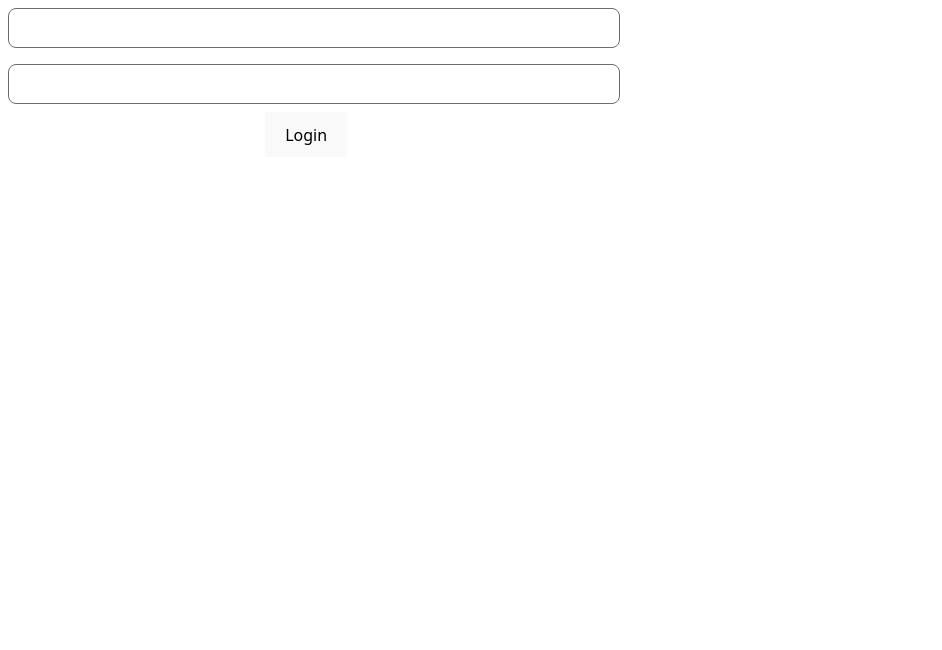
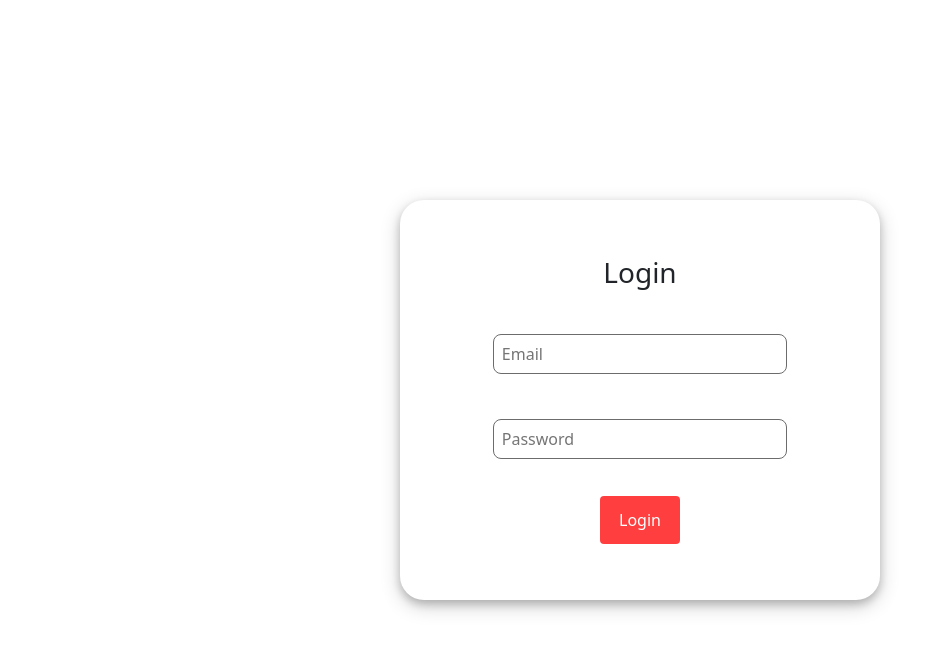
Before and after one commit to rohitchelat2/Messenger, a React (Vite) app in the folder client/: page / in a window 1280 px wide. Shown: the top 650 px of the page, without its empty margins (0-942 px from the left). Built offline with nearby package versions, Linux system fonts and the light colour scheme.

Commit message:
register_login

```diff
--- a/client/src/App.css
+++ b/client/src/App.css
@@ -22,6 +22,26 @@
   margin: auto;
   box-shadow: 0 4px 8px 0 rgba(0, 0, 0, 0.2), 0 6px 20px 0 rgba(0, 0, 0, 0.19);
 }
+
+
+.login-container {
+  width: 100%;
+  height: 100%;
+  max-width: 480px;
+  max-height: 400px;
+  align-self: center;
+  display: flex;
+  flex-direction: column;
+  justify-content: space-between;
+  align-items: center;
+  background-color: #ffffff;
+  padding: 7vh;
+  border-radius: 3vh;
+  margin: auto;
+  box-shadow: 0 4px 8px 0 rgba(0, 0, 0, 0.2), 0 6px 20px 0 rgba(0, 0, 0, 0.19);
+}
+
+
 .input-container{
   width: 80%;
   display: flex;
@@ -39,3 +59,22 @@ input{
   background-color: #ffffff;
   color: black;
 }
+button{
+
+  height: 6vh;
+
+  display: flex;
+  align-items: center;
+  justify-content: center;
+  border-radius: .5vh;
+  border: none;
+  background-color: #ff3f3f;
+  color: white;
+  cursor: pointer;
+}
+
+button:disabled {
+  background-color: #d2d2d2;
+  color: #6c6c6c;
+  cursor: not-allowed;
+}
--- a/client/src/api/userApi.js
+++ b/client/src/api/userApi.js
@@ -13,7 +13,7 @@ export const login = async (email, password) => {
 
     try {
         const response = await API.post(`/login`, { email, password });
-        console.log(response)
+
         //localStorage.setItem("token", response.data.token); // Save token
         return response.data;
     } catch (error) {
@@ -24,13 +24,27 @@ export const login = async (email, password) => {
 };
 
 export const register = async (email, username, password) => {
-    console.log(email,password)
+
      try {
          const response = await API.post(`/register`, { email, username,password });
-         console.log(response.data)
+
          return response.data;
      } catch (error) {
          throw error.response?.data || "Login failed";
      }
 
 };
+
+
+
+export const logout = async () => {
+
+     try {
+         const response = await API.get(`/logout`);
+
+         return response.data;
+     } catch (error) {
+         throw error.response?.data || "Logout failed";
+     }
+
+};
--- a/client/src/components/Contacts/Contacts.css
+++ b/client/src/components/Contacts/Contacts.css
@@ -4,6 +4,23 @@
     display: flex;
     flex-direction: column;
     background-color: #ffffff;
+}
+.user-card{
+    width: 100%;
+    height: 8vh;
+    display: flex;
+    justify-content: space-between;
+    align-items: center;
+    background-color: #b8b8b8;
+    padding: 1vh;
+    flex-direction: row;
+
+
+}
+.logout-button{
+    width: 10vh;
+    height: 4vh;
+    font-size: .7em;
 }
 
 .contact-card{
--- a/client/src/components/Contacts/Contacts.jsx
+++ b/client/src/components/Contacts/Contacts.jsx
@@ -1,15 +1,21 @@
 // client/src/Chat.js
 //import  { useState, useEffect } from "react";
 import PropTypes from 'prop-types';
-
+import {logout} from "../../api/logout"
 
 //css imports
 import './Contacts.css'
 
 
 function Contacts({contacts, selectContact}) {
+  const callLogout =async () => {
+    await logout();
+    localStorage.clear;
+
+  }
   return (
     <div className='contacts-container'>
+        <div className="user-card">{localStorage.getItem("userName")} <button onClick={callLogout} className='logout-button'>Logout</button></div>
         {contacts.map((contact, index) => (
           <div className="contact-card" style={{cursor:"pointer"}}key={index} id={contact.id} onClick={selectContact}>
 
--- a/client/src/components/Dashboard/Dashboard.jsx
+++ b/client/src/components/Dashboard/Dashboard.jsx
@@ -3,7 +3,7 @@
 //import {getMessages} from "../api/messageApi"
 import {socket} from "../../Socket"
 import  { useState, useEffect } from "react";
-
+import { useNavigate } from "react-router-dom";
 import Contacts from "../Contacts/Contacts";
 import Chat from "../Chat/Chat";
 import {getContacts} from "../../api/contactApi"
@@ -16,9 +16,12 @@ import './Dashboard.css'
 function Dashboard() {
   const [contacts, setContacts] = useState([]);
   const [selectedContact, setSelectedContact] = useState(null);
+  const navigate = useNavigate();
 
   useEffect(() => {
-
+    if(localStorage.getItem("userID")===null){
+      navigate("/login")
+    }
 
     getContacts().then((data) => {
       setContacts(data);
--- a/client/src/components/Login.jsx
+++ b/client/src/components/Login.jsx
@@ -1,5 +1,5 @@
 
-import  { useState } from "react";
+import  { useState, useEffect } from "react";
 import {login} from "../api/userApi"
 import { useNavigate } from "react-router-dom";
 //import {socket} from "../Socket"
@@ -8,6 +8,14 @@ function Login() {
   const [emailInput, setEmailInput] = useState("");
   const [passwordInput, setPasswordInput] = useState("");
   const navigate = useNavigate();
+
+  useEffect(()=>{
+    if(localStorage.getItem("userID")){
+      navigate("/chat");
+
+
+    }
+    },[navigate]);
 
 
   const  sendLoginDetails =async (e) => {
@@ -24,9 +32,14 @@ function Login() {
   };
 
   return (
-    <div>
-      <input type="text" value={emailInput}  onChange={(e) => setEmailInput(e.target.value)}  />
-      <input type="password" value={passwordInput}  onChange={(e) => setPasswordInput(e.target.value)}  />
+    <div className="login-container">
+      <h3>Login</h3>
+      <div className="input-container">
+        <input type="text" value={emailInput} placeholder="Email" onChange={(e) => setEmailInput(e.target.value)}  />
+      </div>
+      <div className="input-container">
+        <input type="password" value={passwordInput} placeholder="Password"  onChange={(e) => setPasswordInput(e.target.value)}  />
+        </div>
 
       <button onClick={sendLoginDetails}>Login</button>
     </div>
--- a/client/src/components/Register.jsx
+++ b/client/src/components/Register.jsx
@@ -1,5 +1,5 @@
 
-import  { useState } from "react";
+import  { useState, useEffect } from "react";
 import {register} from "../api/userApi"
 import { useNavigate } from "react-router-dom";
 
@@ -9,8 +9,15 @@ function Register() {
   const [passwordInput, setPasswordInput] = useState("");
   const [rePasswordInput, setRePasswordInput] = useState("");
   const [errorEmail, setErrorEmail] = useState("");
+  const [errorPassword, setErrorPassword] = useState("");
+
   const navigate = useNavigate();
 
+    useEffect(()=>{
+      if(localStorage.getItem("userID")){
+        navigate("/chat");
+      }
+      },[navigate]);
 
   const sendLoginDetails = async (e) => {
     e.preventDefault();
@@ -27,14 +34,30 @@ function Register() {
     else{console.log("Password dosen't match")}
 
   };
-  const checkEmail = (e) => {
-    const email = e.target.value;
-    if(!/^[^\s@]+@[^\s@]+\.[^\s@]+$/.test(email)&&email.length>0){
+  const checkEmail = () => {
+    if(!/^[^\s@]+@[^\s@]+\.[^\s@]+$/.test(emailInput)&&emailInput.length>0){
       setErrorEmail("Invalid email");
     } else {
       setErrorEmail("");
     }};
 
+  const checkPassword = () => {
+    if(passwordInput.length<6&&passwordInput.length>0){
+      setErrorPassword("Minimum 8 characters long");
+    } else if (passwordInput!==rePasswordInput && rePasswordInput.length>0) {
+      setErrorPassword("Passwords don't match");
+    }
+    else {
+      setErrorPassword("");
+  }};
+
+  const formValidate = () => {
+    if(errorEmail.length>0||errorPassword.length>0||emailInput.length===0||passwordInput.length===0||rePasswordInput.length===0||usernameInput.length===0){
+      return true;
+    } else {
+      return false;
+    }
+  };
   return (
     <div className="register-container">
       <h3>Register</h3>
@@ -44,13 +67,19 @@ function Register() {
         <div style={{color: "red"}}>{errorEmail}</div>
       </div>
 
-      <input type="text" value={usernameInput} placeholder="Display Name" onChange={(e) => setUsernameInput(e.target.value)}  />
+      <div className="input-container">
+        <input type="text" value={usernameInput} placeholder="Display Name" onChange={(e) => setUsernameInput(e.target.value)}  />
+      </div>
 
-      <input type="password" value={passwordInput} placeholder="Password" onChange={(e) => setPasswordInput(e.target.value)}  />
+      <div className="input-container">
+      <input type="password" value={passwordInput} placeholder="Password" onBlur={checkPassword} onChange={(e) => setPasswordInput(e.target.value)}  />
+      <div style={{color: "red"}}>{errorPassword}</div>
+      </div>
+      <div className="input-container">
+      <input type="password" value={rePasswordInput} placeholder="Re-enter password" onBlur={checkPassword} onChange={(e) => setRePasswordInput(e.target.value)}  />
 
-      <input type="password" value={rePasswordInput} placeholder="Re-enter password" onChange={(e) => setRePasswordInput(e.target.value)}  />
-
-      <button onClick={sendLoginDetails}>Register</button>
+      </div>
+      <button onClick={sendLoginDetails} disabled={formValidate()}>Register</button>
     </div>
   );
 }
```
Also changed, not shown: 2 other files (tests, documents, lock files or other folders).
